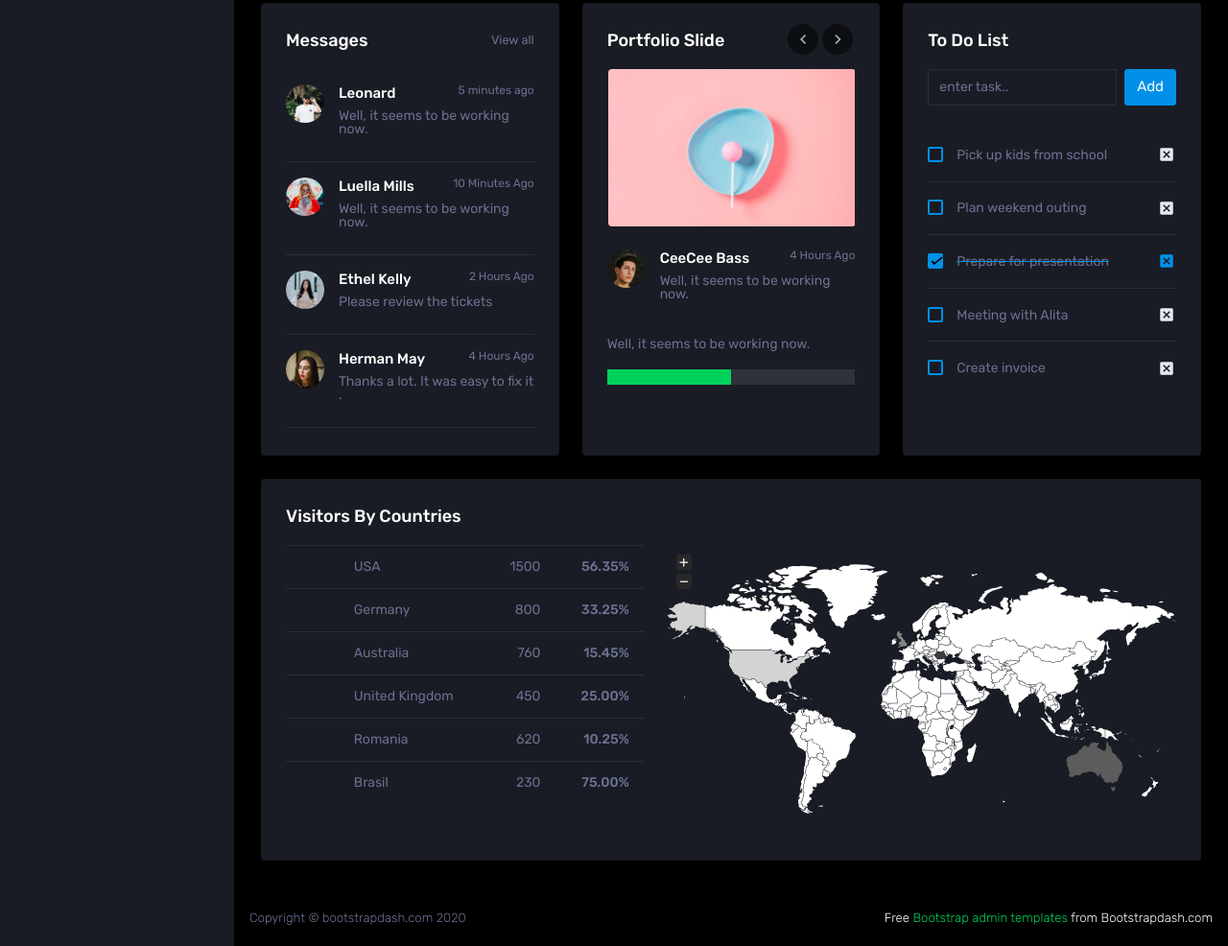
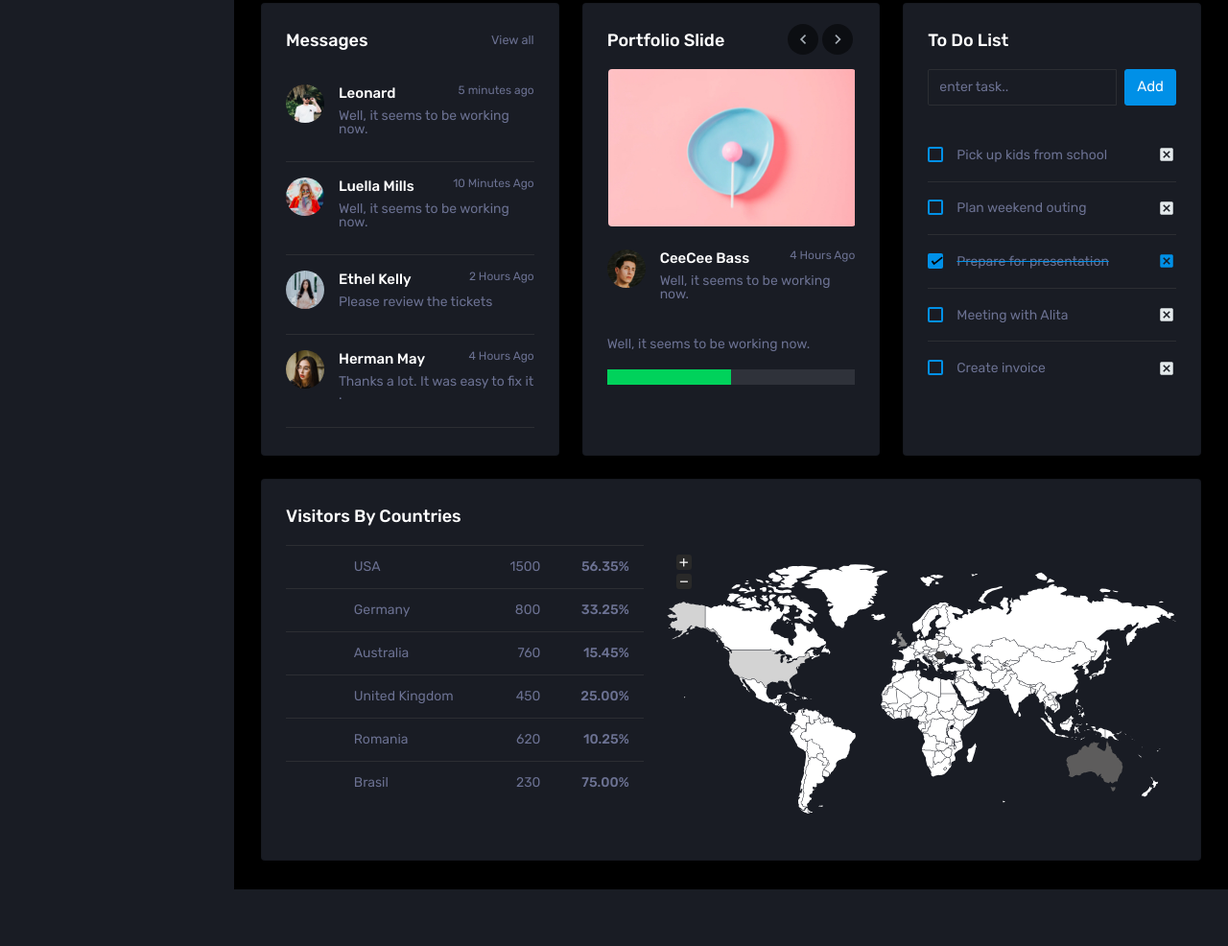
Before and after one commit to 0xm3t4lcup/Website, a website: page index.html in a window 1280 px wide. Shown: the part 1427-2413 px from the top of the page at 96% size. After the commit the page ends 2354 px from the top, so only its background shows below. Drawn offline with nearby package versions, Linux system fonts and the light colour scheme; files that its build step writes are made by us from their sources.

Commit message:
Updates made to remove footer tag

```diff
--- a/index.html
+++ b/index.html
@@ -973,14 +973,6 @@
             </div>
           </div>
           <!-- content-wrapper ends -->
-          <!-- partial:partials/_footer.html -->
-          <footer class="footer">
-            <div class="d-sm-flex justify-content-center justify-content-sm-between">
-              <span class="text-muted d-block text-center text-sm-left d-sm-inline-block">Copyright © bootstrapdash.com 2020</span>
-              <span class="float-none float-sm-right d-block mt-1 mt-sm-0 text-center"> Free <a href="https://www.bootstrapdash.com/bootstrap-admin-template/" target="_blank">Bootstrap admin templates</a> from Bootstrapdash.com</span>
-            </div>
-          </footer>
-          <!-- partial -->
         </div>
         <!-- main-panel ends -->
       </div>
```
Also changed, not shown: pages/samples/blank-page.html (+1 -8 lines), pages/ui-features/buttons.html (+1 -8 lines), pages/ui-features/dropdowns.html (+1 -8 lines), pages/ui-features/typography.html (+1 -8 lines), partials/_footer.html (deleted, +0 -6 lines).
